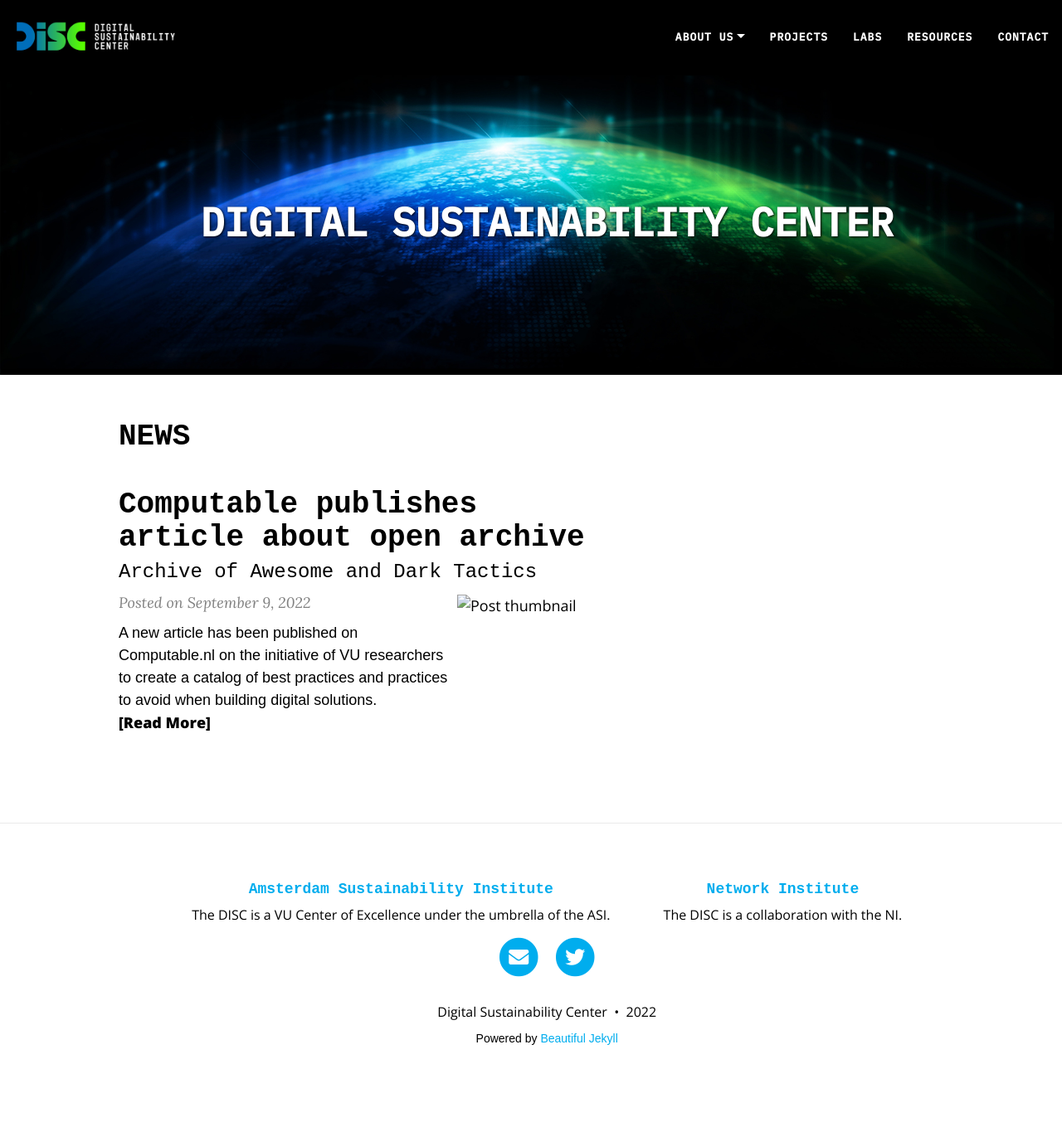
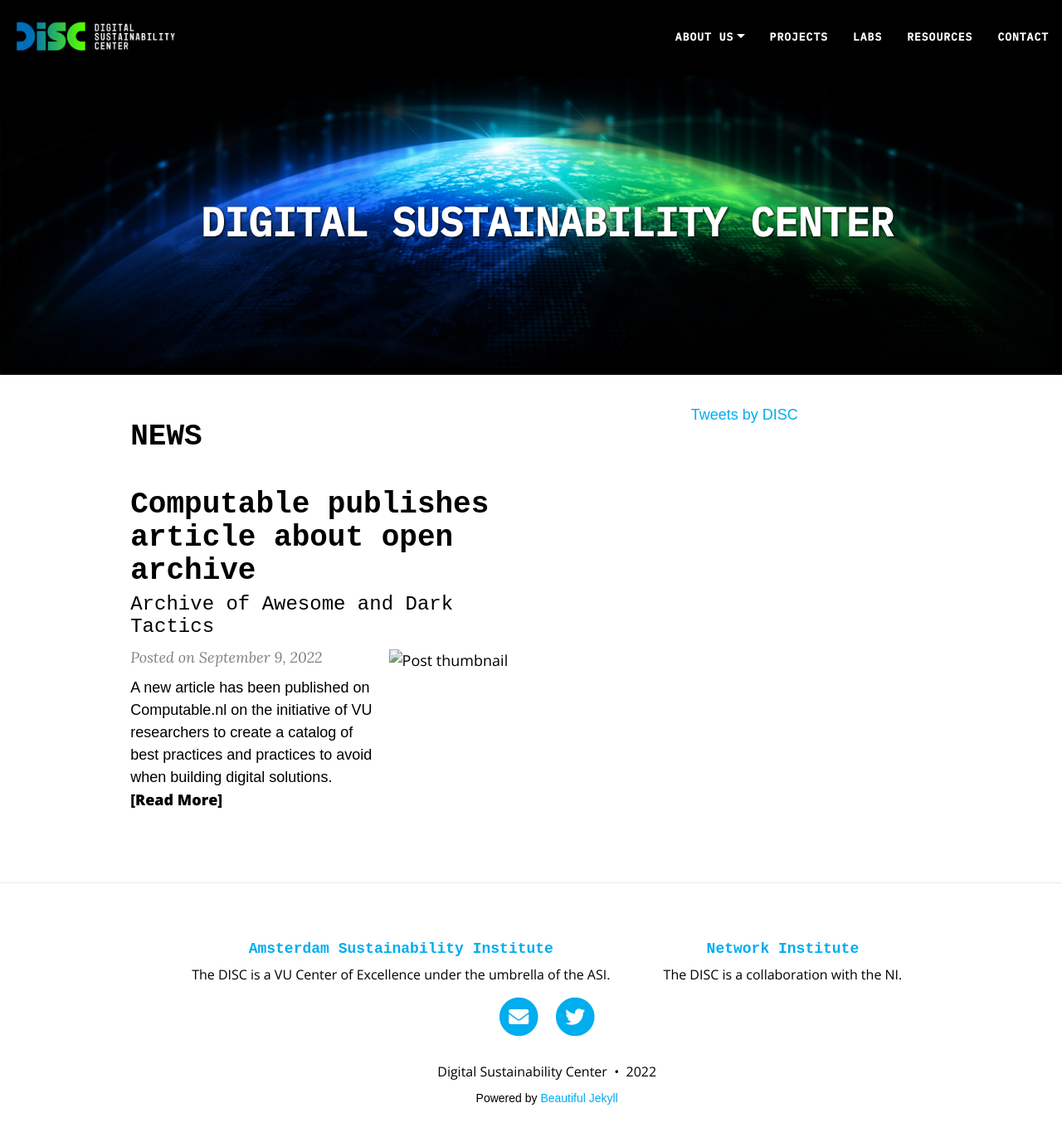
Before and after one commit to S2-group/disc-website.github.io, a Jekyll site: the page built from index.html, in a window 1280 px wide and 1385 px high. Shown: the top 1371 px of the window at 83% size. Built offline with Jekyll 4.4.1, drawn with Linux system fonts in a browser that asks for light colours; nearby versions of some CDN libraries; the list of posts is cut into pages by our own code; comment, search, counter and statistics services are not loaded.

Commit message:
home page with Twitter

```diff
--- a/_layouts/home.html
+++ b/_layouts/home.html
@@ -1,17 +1,33 @@
 ---
-layout: page
+layout: base
 ---
+
+{% include header.html type="page" %}
+
+<div class="{% if page.full-width %} container-fluid {% else %} container-md {% endif %}" role="main">
+  <div class="row">
+
+      {% if page.before-content %}
+      <div class="before-content">
+        {% for file in page.before-content %}
+        {% include {{ file }} %}
+        {% endfor %}
+      </div>
+      {% endif %}
 
 <!-- -------------------------------------------- -->
 <!-- ---------------NEWS SECTION----------------- -->
 <!-- -------------------------------------------- -->
 
+<div class="col-xl"></div>
+
+<div class="col-xl-5">
 <h1>NEWS</h1>
 
-{% assign posts = site.news %}
+{% assign posts = paginator.news | default: site.news %}
 
-<div class="posts-list" style="max-width: 600px">
-  {% for post in posts limit: 2 %}
+<div class="posts-list">
+  {% for post in posts  %}
   <article class="post-preview">
 
     {%- capture thumbnail -%}
@@ -107,3 +123,24 @@
   {% endif %}
 </ul>
 {% endif %}
+</div>
+
+<div class="col-xl"></div>
+
+<div class="col-xl-3">
+  <a class="twitter-timeline" data-theme="dark" data-height="800" href="https://twitter.com/s2_group?ref_src=twsrc%5Etfw">Tweets by DISC</a> <script async src="https://platform.twitter.com/widgets.js" charset="utf-8"></script>
+</div>
+
+<div class="col-xl"></div>
+
+      {% if page.after-content %}
+      <div class="after-content">
+        {% for file in page.after-content %}
+        {% include {{ file }} %}
+        {% endfor %}
+      </div>
+      {% endif %}
+
+      {% include comments.html %}
+  </div>
+</div>
--- a/assets/css/custom-styles.css
+++ b/assets/css/custom-styles.css
@@ -47,9 +47,6 @@
     font-size: larger;
 }
 
-.team-member-name {
-}
-
 .team-member-affiliation {
     font-size: medium;
 }
@@ -59,3 +56,7 @@
     width: 220px;
     margin-left: 30px;
 }
+
+.posts-list {
+    max-width: 800px;
+}
```
